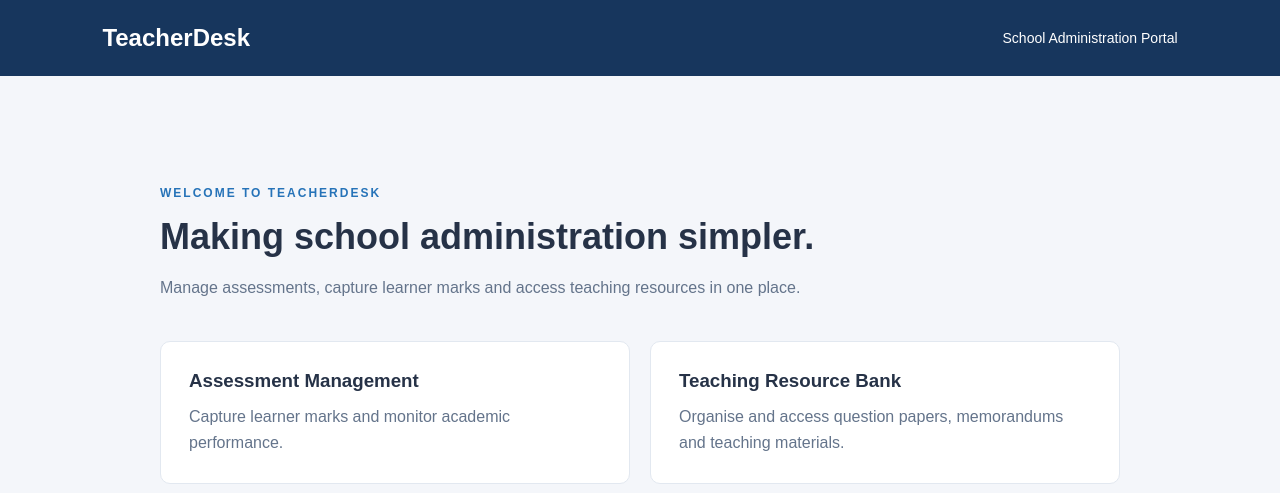
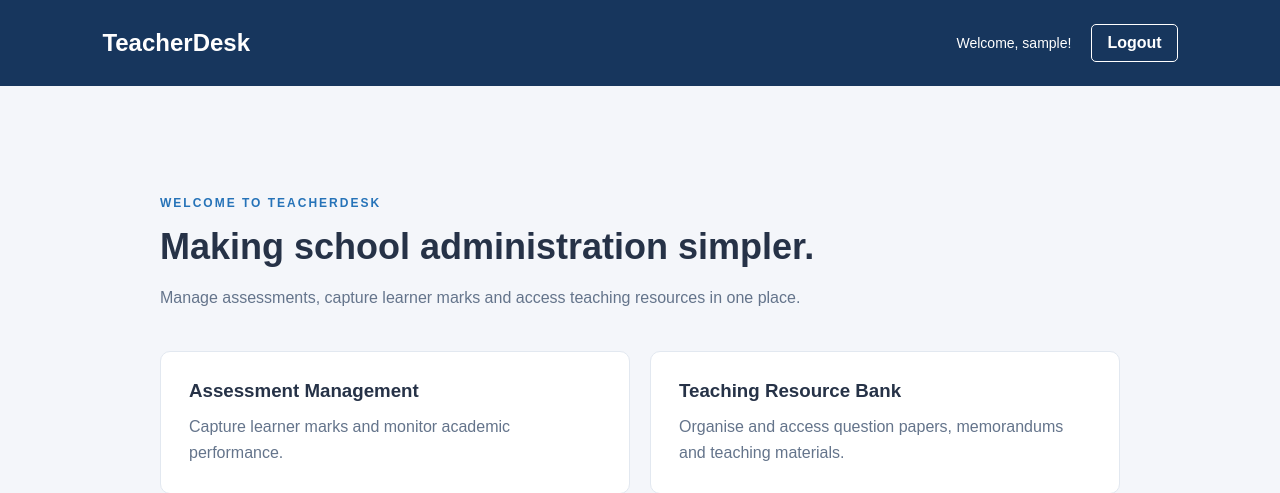
Before and after one commit to ItumelengRandyMalau/teacherdesk, a Flask app: page / in a window 1280 px wide. Shown: the top 493 px of the page. Run offline with Flask 3, Linux system fonts and the light colour scheme; the visitor is signed in with stand-in values (Sample User, id 1); some libraries are stand-ins or nearby versions.

Commit message:
Add user session handling and navigation to index page

```diff
--- a/app/__init__.py
+++ b/app/__init__.py
@@ -1,5 +1,5 @@
 
-from flask import Flask, render_template
+from flask import Flask, render_template, session, redirect, url_for
 from flask_pymongo import PyMongo
 from config import Config
 
@@ -20,7 +20,14 @@ def create_app():
 
     @app.route("/")
     def home():
-        return render_template("index.html")
+
+        if "user_id" not in session:
+            return redirect(url_for("auth.login"))
+
+        return render_template(
+            "index.html",
+            username=session["username"]
+        )
 
     @app.route("/db-check")
     def db_check():
--- a/app/static/css/style.css
+++ b/app/static/css/style.css
@@ -172,3 +172,30 @@ footer {
   border-radius: 6px;
   font-weight: bold;
 }
+
+.nav-user {
+  display: flex;
+  align-items: center;
+  gap: 20px;
+}
+
+.nav-user a {
+  color: white;
+  text-decoration: none;
+  font-weight: bold;
+  padding: 9px 15px;
+  border: 1px solid white;
+  border-radius: 5px;
+}
+
+.nav-user a:hover {
+  background: white;
+  color: #17365d;
+}
+
+@media (max-width: 600px) {
+  .nav-user {
+    flex-direction: column;
+    gap: 10px;
+  }
+}
--- a/app/templates/index.html
+++ b/app/templates/index.html
@@ -15,7 +15,11 @@
   <body>
     <header class="navbar">
       <h1>TeacherDesk</h1>
-      <span>School Administration Portal</span>
+
+      <div class="nav-user">
+        <span>Welcome, {{ username }}!</span>
+        <a href="{{ url_for('auth.logout') }}">Logout</a>
+      </div>
     </header>
 
     <main class="welcome">
```
